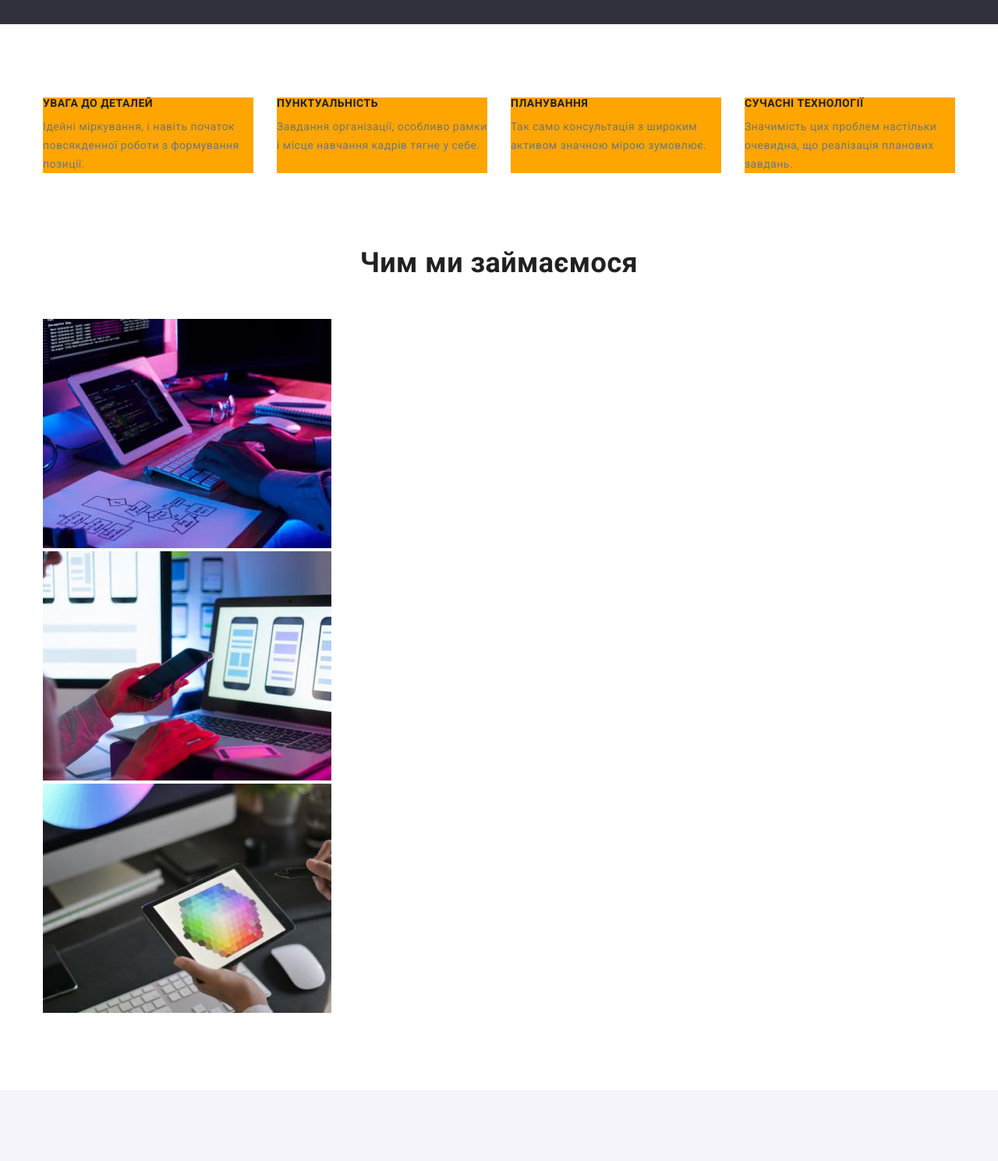
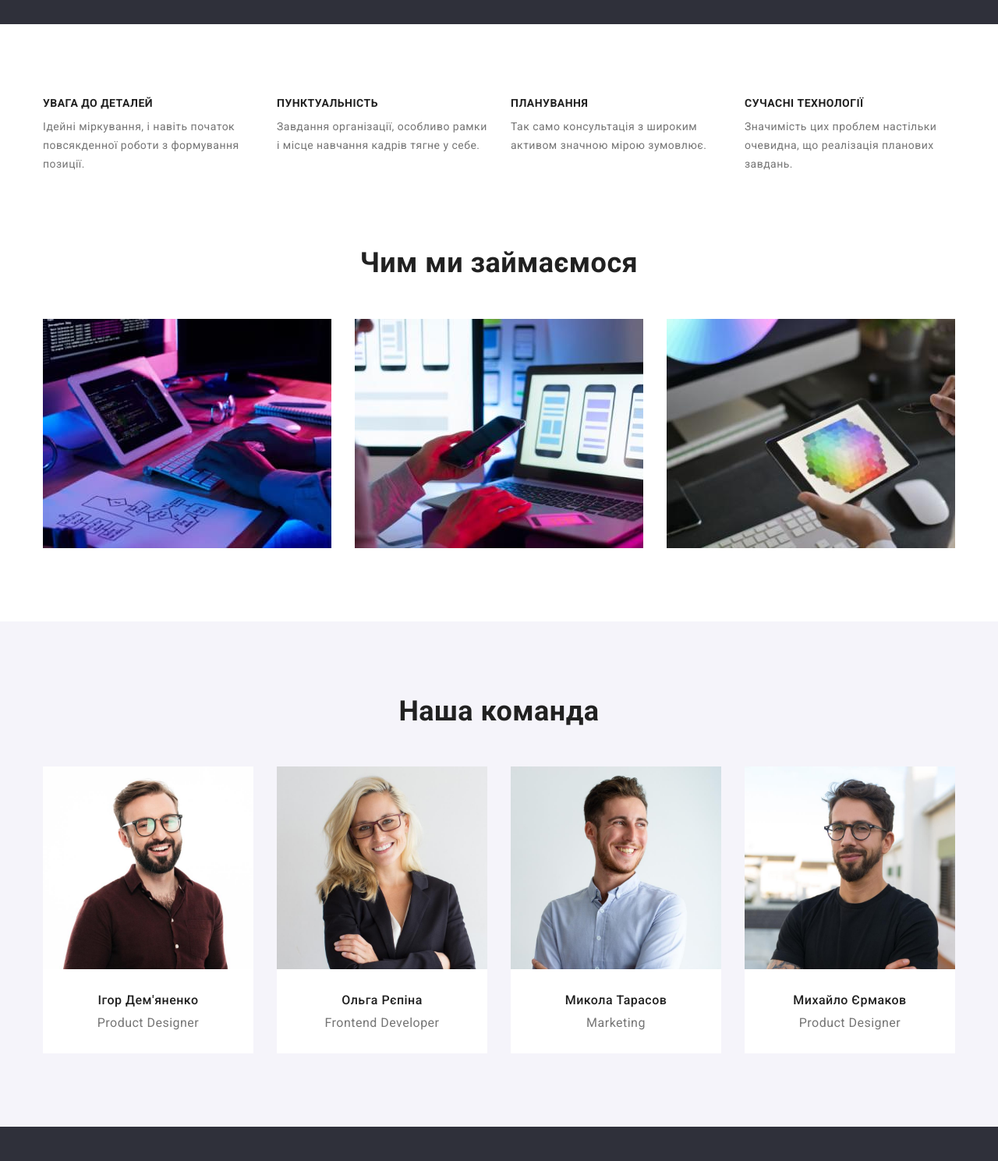
Before and after one commit to DmitriyAlyoshin/goit-markup-hw-03, a plain HTML site: page index.html in a window 1280 px wide. Shown: the part 650-2139 px from the top of the page at 78% size. Drawn offline with nearby package versions, Linux system fonts and the light colour scheme.

Commit message:
Created portfolio finish

```diff
--- a/css/styles.css
+++ b/css/styles.css
@@ -17,6 +17,14 @@ body {
 
     font-family: 'Roboto', sans-serif;
     letter-spacing: 0.03em;
+}
+
+img {
+    display: block;
+}
+
+button {
+    cursor: pointer;
 }
 
 .list {
@@ -195,13 +203,11 @@ body {
     display: inline-block;
     border-radius: 4px;
     min-width: 73px;
-    /* text-align: center; */
     border-width: 0;
     /* border: 1px solid transparent; */
 
     color: var(--primary-white-color);
     background-color: var(--accent-color);
-    cursor: pointer;
 
     font-family: inherit;
     font-weight: 500;
@@ -257,14 +263,13 @@ body {
 
 .features-list .list {
     display: flex;
-    flex-wrap: wrap;
+    /* flex-wrap: wrap; */
     justify-content: space-between;
 
 }
 
 .features-list .list .item {
     width: 270px;
-    background: orange;
 }
 
 .features-list .title {
@@ -285,6 +290,11 @@ body {
 
 /* -----Our progects----- */
 
+.projects .list {
+    display: flex;
+    justify-content: space-between;
+}
+
 .projects .section-title {
     margin-bottom: 50px;
 }
@@ -296,8 +306,17 @@ body {
     background-color: var(--secondary-bgd-color);
 }
 
-.team .team-list {
+.team .list {
+    display: flex;
+    justify-content: space-between;
+}
+
+.team .item {
     background-color: var(--primary-white-color);
+}
+
+.team .section-title {
+    margin-bottom: 50px;
 }
 
 .team .title-name {
@@ -331,11 +350,15 @@ body {
 .filtr .container.no-padding-bottom .list {
     display: flex;
     justify-content: center;
-
 }
 
 .filtr .container.no-padding-bottom .list .item:not(:last-child) {
     margin-right: 8px;
+}
+
+.filtr .container.no-padding {
+    padding-top: 50px;
+    padding-bottom: 94px;
 }
 
 .filtr .container.no-padding .list {
@@ -344,23 +367,16 @@ body {
 }
 
 .filtr .container.no-padding .list .item {
-    width: 370px;
+    width: calc(100%-60px)/3;
     margin-right: 30px;
-    margin-bottom: 30px;
-
 }
 
 .filtr .container.no-padding .list .item:nth-child(3n) {
     margin-right: 0;
 }
 
-.filtr .container.no-padding .list .item:nth-last-child(-n + 3) {
-    margin-bottom: 0;
-}
-
-.filtr .container.no-padding {
-    padding-top: 50px;
-    padding-bottom: 94px;
+.filtr .container.no-padding .list .item:not(:nth-last-child(-n + 3)) {
+    margin-bottom: 30px;
 }
 
 .filtr .container .item .title,
--- a/index.html
+++ b/index.html
@@ -87,13 +87,13 @@
             <div class="container no-padding-top">
                 <h2 class="title section-title">Чим ми займаємося</h2>
                 <ul class="list">
-                    <li>
+                    <li class="item">
                         <img src="./images/img-1.jpg" alt="Комп'ютер" width="370">
                     </li>
-                    <li>
+                    <li class="item">
                         <img src="./images/img-2.jpg" alt="Телефон" width="370">
                     </li>
-                    <li>
+                    <li class="item">
                         <img src="./images/img-3.jpg" alt="Планшет" width="370">
                     </li>
                 </ul>
@@ -104,22 +104,22 @@
             <div class="container">
                 <h2 class="title section-title">Наша команда</h2>
                 <ul class="list">
-                    <li class="team-list">
+                    <li class="item">
                         <img src="./images/photo-1.jpg" alt="Фото Ігора" width="270">
                         <h3 class="title title-name">Ігор Дем'яненко</h3>
                         <p lang="en" class="text">Product Designer</p>
                     </li>
-                    <li class="team-list">
+                    <li class="item">
                         <img src="./images/photo-2.jpg" alt="Фото Ольги" width="270">
                         <h3 class="title title-name">Ольга Рєпіна</h3>
                         <p lang="en" class="text">Frontend Developer</p>
                     </li>
-                    <li class="team-list">
+                    <li class="item">
                         <img src="./images/photo-3.jpg" alt="Фото Миколи" width="270">
                         <h3 class="title title-name">Микола Тарасов</h3>
                         <p lang="en" class="text">Marketing</p>
                     </li>
-                    <li class="team-list">
+                    <li class="item">
                         <img src="./images/photo-4.jpg" alt="Фото Михайла" width="270">
                         <h3 class="title title-name">Михайло Єрмаков</h3>
                         <p lang="en" class="text">Product Designer</p>
```
